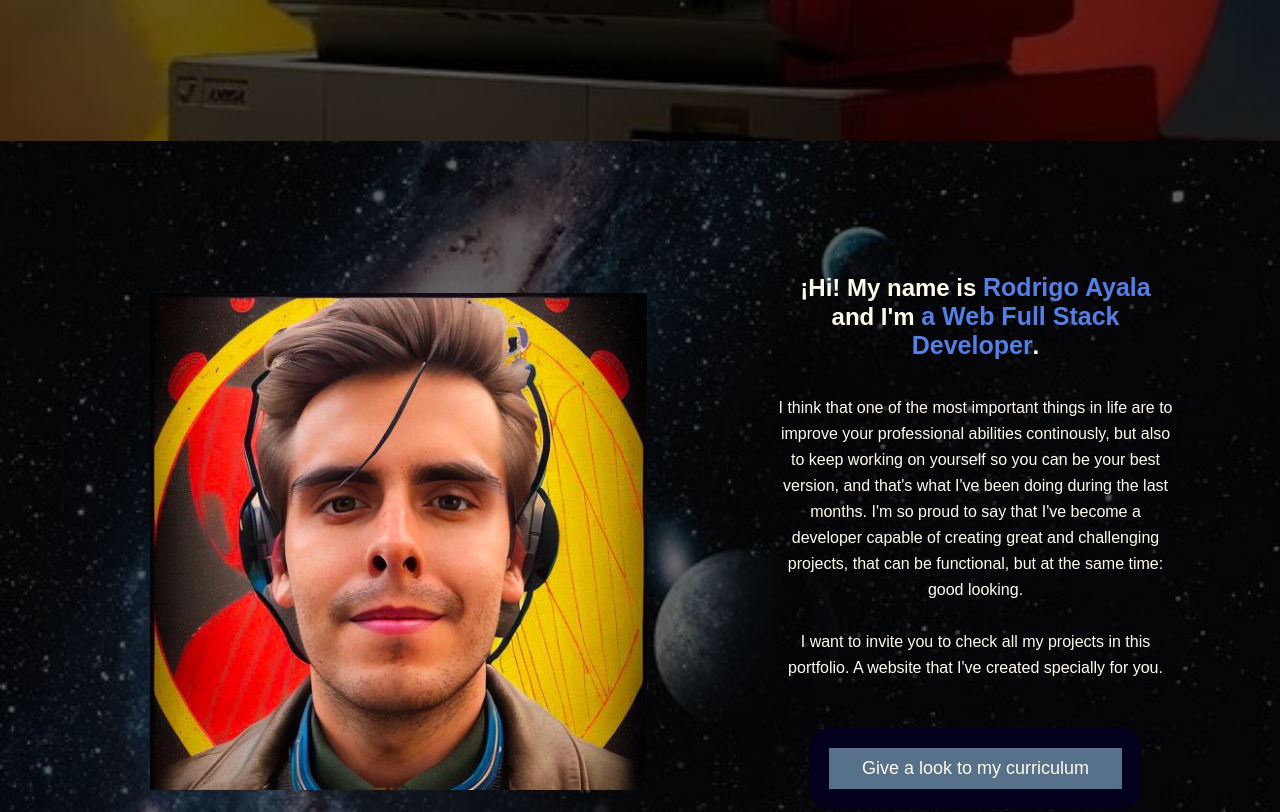
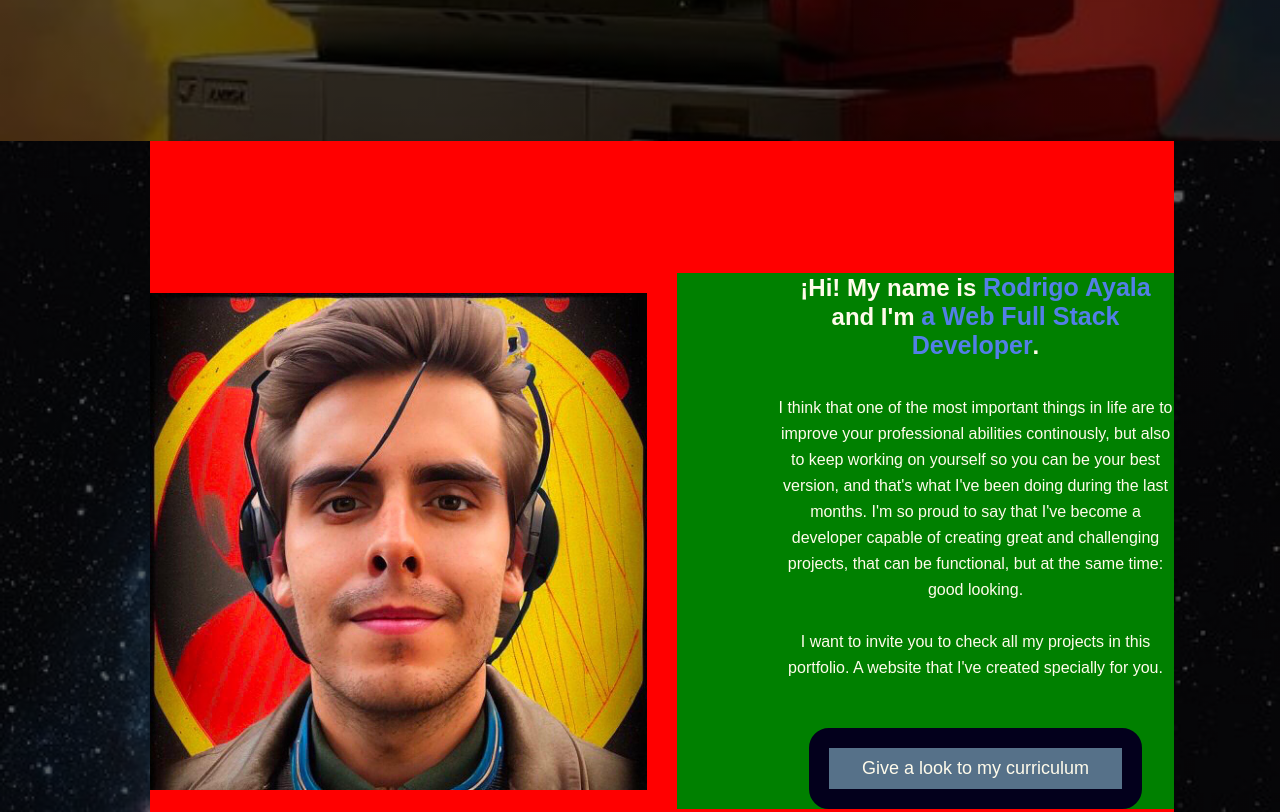
Before and after one commit to roayalaca/PORTFOLIO-COPIA, a plain HTML site: page index.html in a window 1280 px wide. Shown: the part 678-1490 px from the top of the page. Drawn offline with nearby package versions, Linux system fonts and the light colour scheme.

Commit message:
fourth commit

```diff
--- a/style.css
+++ b/style.css
@@ -628,8 +628,22 @@ h2 {
 
 /* Media Queries */
 
-@media screen and (max-width: 320px) {
+@media screen and (min-width: 992px) {
+  .home  {
+    background-color: red;
+    display: grid;
+    place-content: center;
+  }
 
+  .home__right {
+    background-color: green;
+
+  }
+
+  .projects__description1 {
+    background-color: yellow;
+    width: 35rem;
+  }
 }
 
 
```
